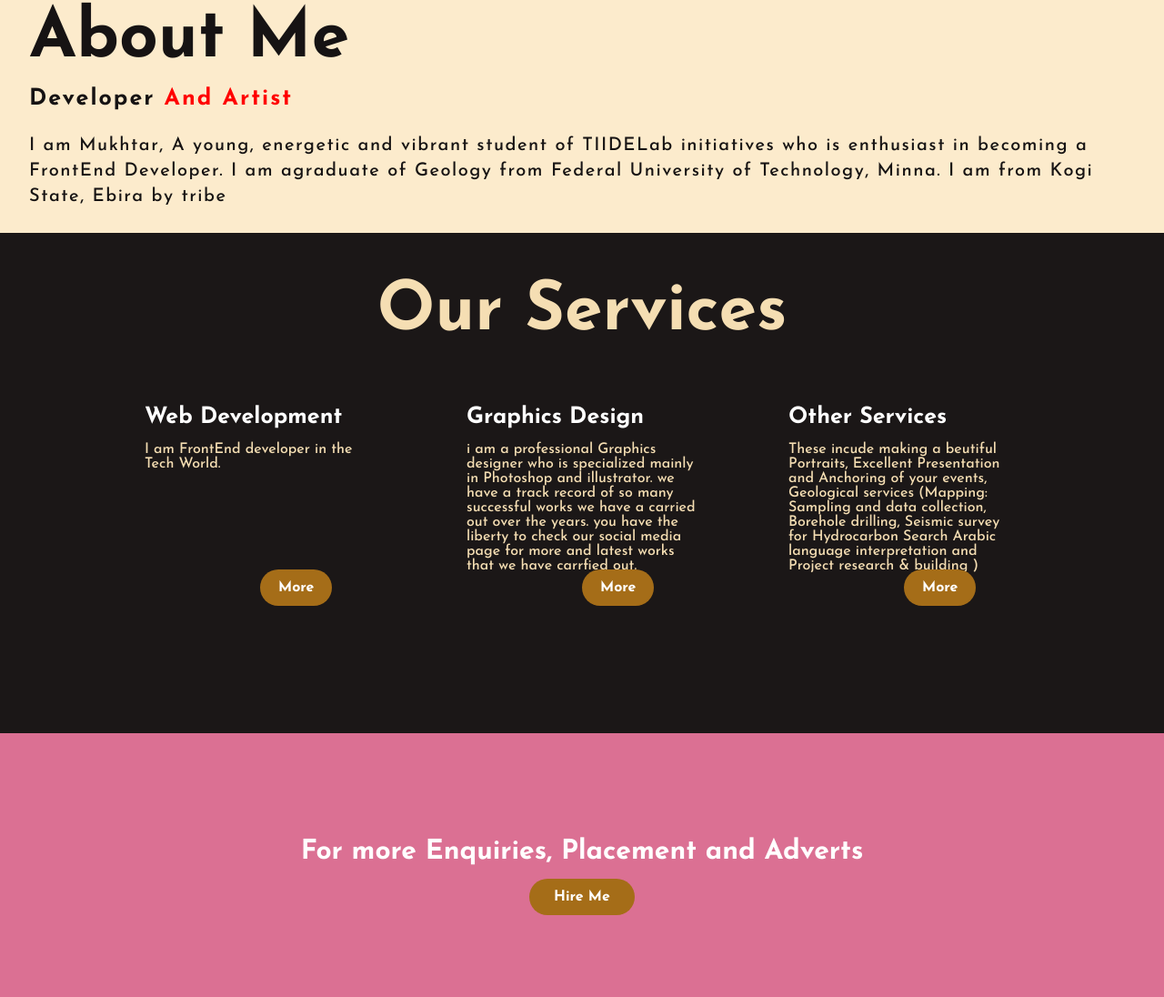
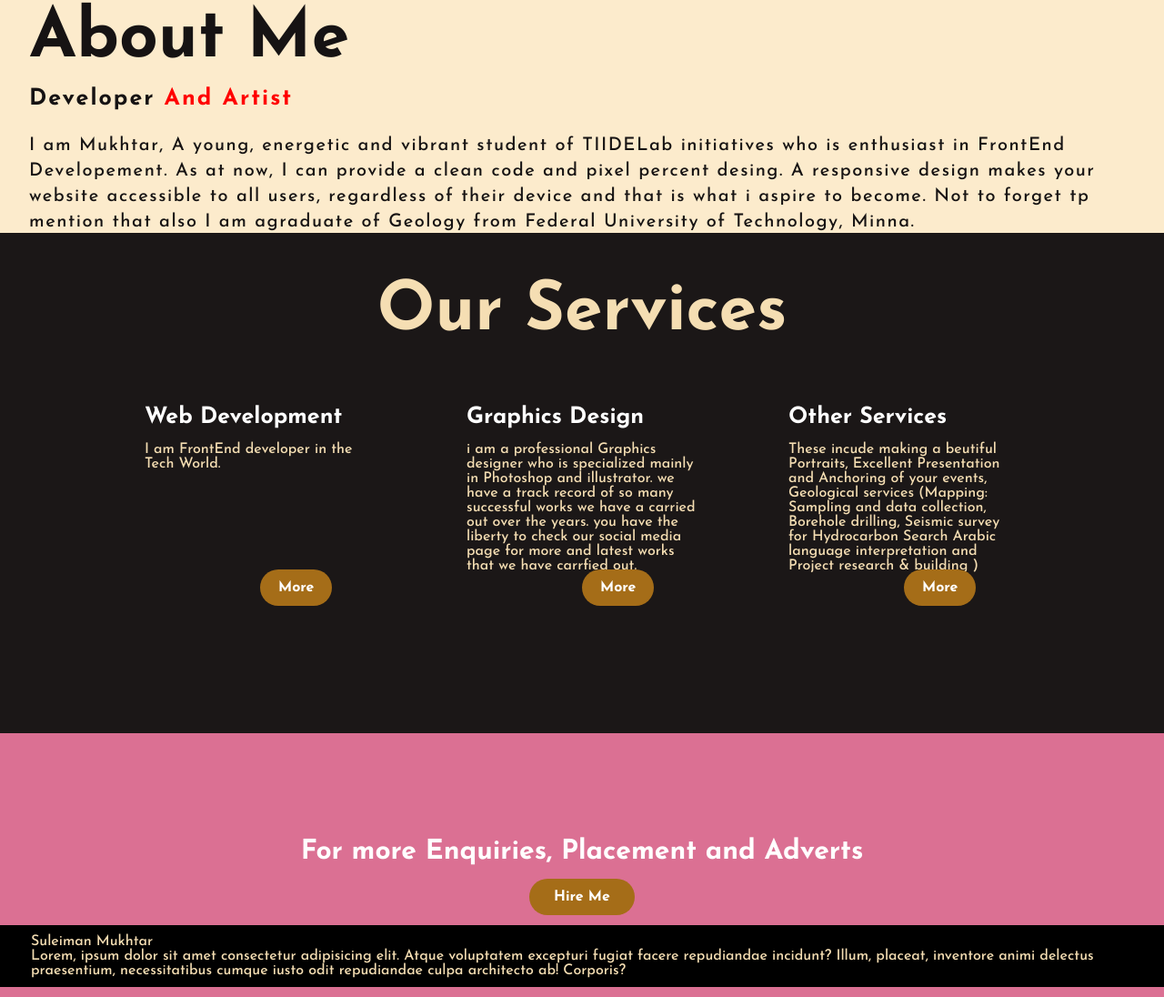
Before and after one commit to Mukhtari2/Moi-Portfolio, a plain HTML site: page index.html in a window 1280 px wide. Shown: the part 694-1790 px from the top of the page at 91% size. Drawn offline with Linux system fonts and the light colour scheme.

Commit message:
Nineth time

```diff
--- a/index.html
+++ b/index.html
@@ -11,6 +11,7 @@
 <link href="https://fonts.googleapis.com/css2?family=Josefin+Sans:wght@500;700&display=swap" rel="stylesheet">
    </head>
 <body>
+    <!------------------Home----------------------->
     <div class="mukhti">
         <nav>
             <h2 class="logo">Moi <span>Portfolio</span></h2>
@@ -44,9 +45,12 @@
          <div class="abt-text">
             <h2>About Me</h2>
             <h5> Developer <span>And Artist</span></h5>
-            <p>I am Mukhtar, A young, energetic and vibrant student of TIIDELab initiatives who is enthusiast in becoming a
-                FrontEnd Developer. I am agraduate of Geology from Federal University of Technology, Minna.
-                I am from Kogi State, Ebira by tribe
+            <p>I am Mukhtar, A young, energetic and vibrant student of TIIDELab initiatives who is enthusiast in
+                FrontEnd Developement. As at now, I can provide a clean code and pixel percent desing.
+                A responsive design makes your website accessible to all users, regardless of their device and that
+                is what i aspire to become. Not to forget tp mention that also
+                I am agraduate of Geology from Federal University of Technology, Minna.
+
             </p>
          </div>
         </div>
@@ -60,7 +64,7 @@
         </div>
         <div class="box">
             <div class="card">
-            <i class="fa-solid fa-bars"></i>
+                <i class="fa-regular fa-bars"></i>
             <h5>Web Development</h5>
             <div class="practice">
                 <p> I am FrontEnd developer in the Tech World. </p>
@@ -107,5 +111,15 @@
         <a  class="btn-biyu" href="#"> Hire Me</a>
 
        </div>
+       <!-----------------Footer--------------------->
+       <footer>
+        <P>Suleiman Mukhtar</P>
+        <P> Lorem, ipsum dolor sit amet consectetur adipisicing elit. Atque voluptatem excepturi fugiat facere repudiandae incidunt? Illum, placeat, inventore animi delectus praesentium, necessitatibus cumque iusto odit repudiandae culpa architecto ab! Corporis? </P>
+        <div class="media">
+            <a href="#"><i class="fab fa-facebook-f"></i></a>
+            <a href="#"><i class="fab fa-instagram"></i></a>
+            <a href="#"><i class="fab fa-twitter"></i></a>
+        </div>
+       </footer>
 </body>
 </html>
--- a/style.css
+++ b/style.css
@@ -165,6 +165,7 @@ img{
     line-height: 28px;
     font-size: 20px;
     margin-bottom: 45px;
+    padding-bottom: 10px;
 
 }
 
@@ -206,6 +207,7 @@ img{
     font-size: 150px;
     display: block;
     text-align: center;
+    color: white;
 }
 h5{
     color: white;
@@ -268,3 +270,11 @@ letter-spacing: 1p.5x;
     position: absolute;
     top: 160px;
 }
+
+footer{
+    position:absolute;
+    margin-top: 900px;
+    padding: 10px 34px;
+    background-color: #000;
+    color: wheat;
+}
```
Also changed, not shown: 1 other file.
